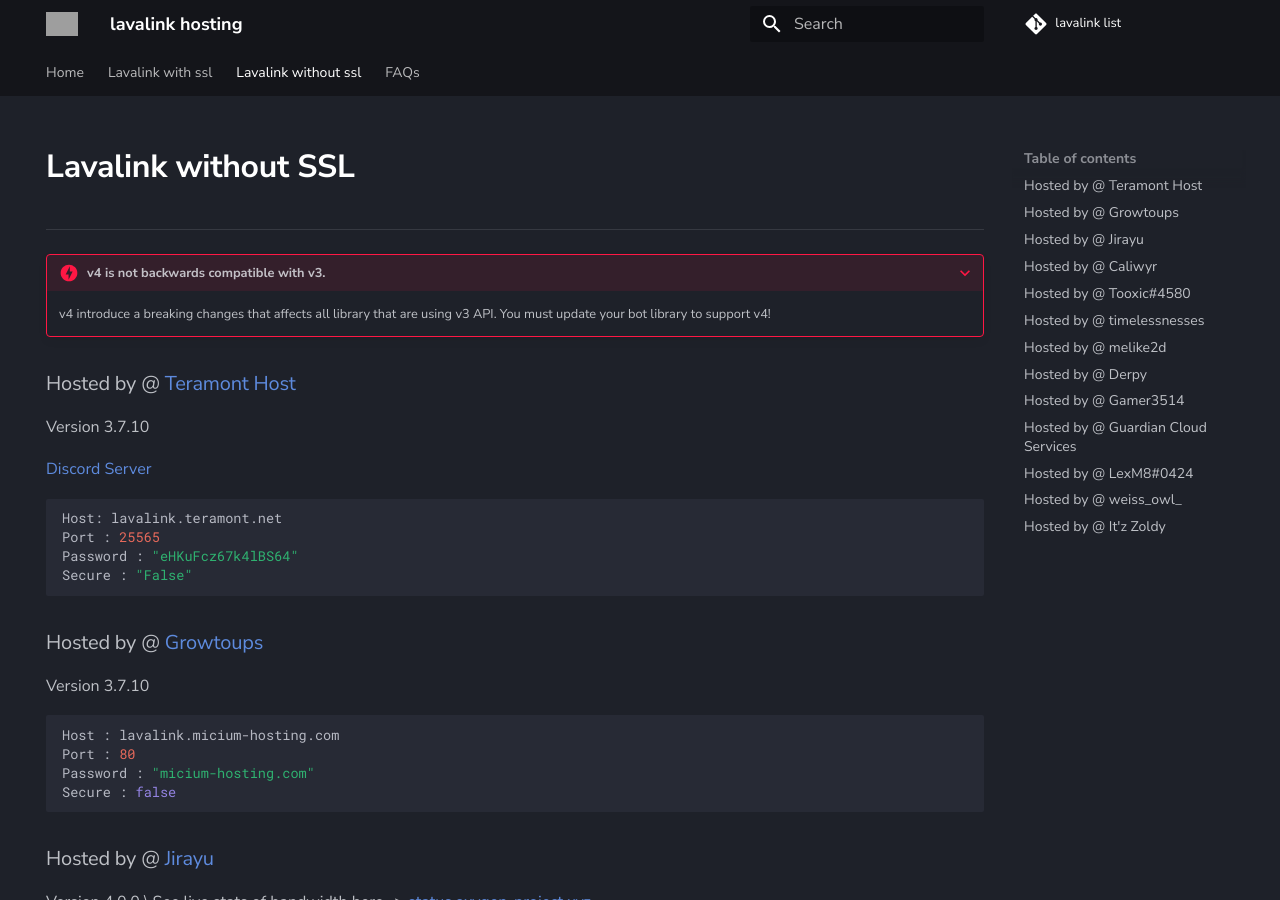
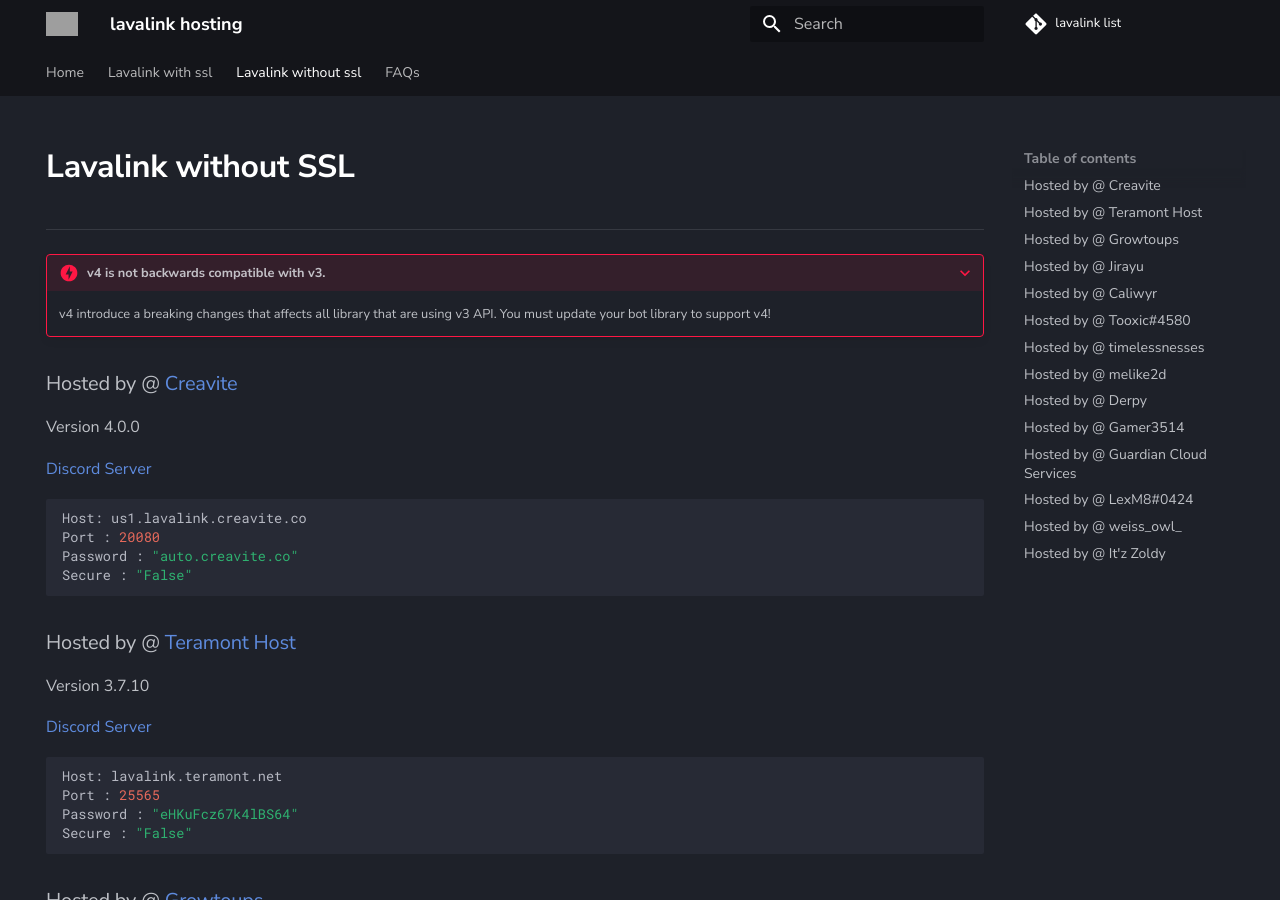
Before and after one commit to DarrenOfficial/lavalink-list, an MkDocs documentation site: the page built from docs/NoSSL/lavalink-without-ssl.md, in a window 1280 px wide and 900 px high. Built offline with MkDocs 1.6.1 and Material for MkDocs 9.7.7, drawn with Linux system fonts in a browser that asks for light colours; comment, search, counter and statistics services are not loaded; grey boxes are pictures that could not be loaded.

Commit message:
Update lavalink-without-ssl.md (#422)

````diff
--- a/docs/NoSSL/lavalink-without-ssl.md
+++ b/docs/NoSSL/lavalink-without-ssl.md
@@ -16,6 +16,18 @@ description: Without SSL should work out of the box!
 
     v4 introduce a breaking changes that affects all library that are using v3 API.
     You must update your bot library to support v4!
+
+### Hosted by @ [Creavite](https://crvt.co/a/lavalink)
+Version 4.0.0
+
+[Discord Server](https://discord.gg/creavite)
+```bash
+Host: us1.lavalink.creavite.co
+Port : 20080
+Password : "auto.creavite.co"
+Secure : "False"
+```
+
 ### Hosted by @ [Teramont Host](https://www.teramont.net/)
 Version 3.7.10
 
````
